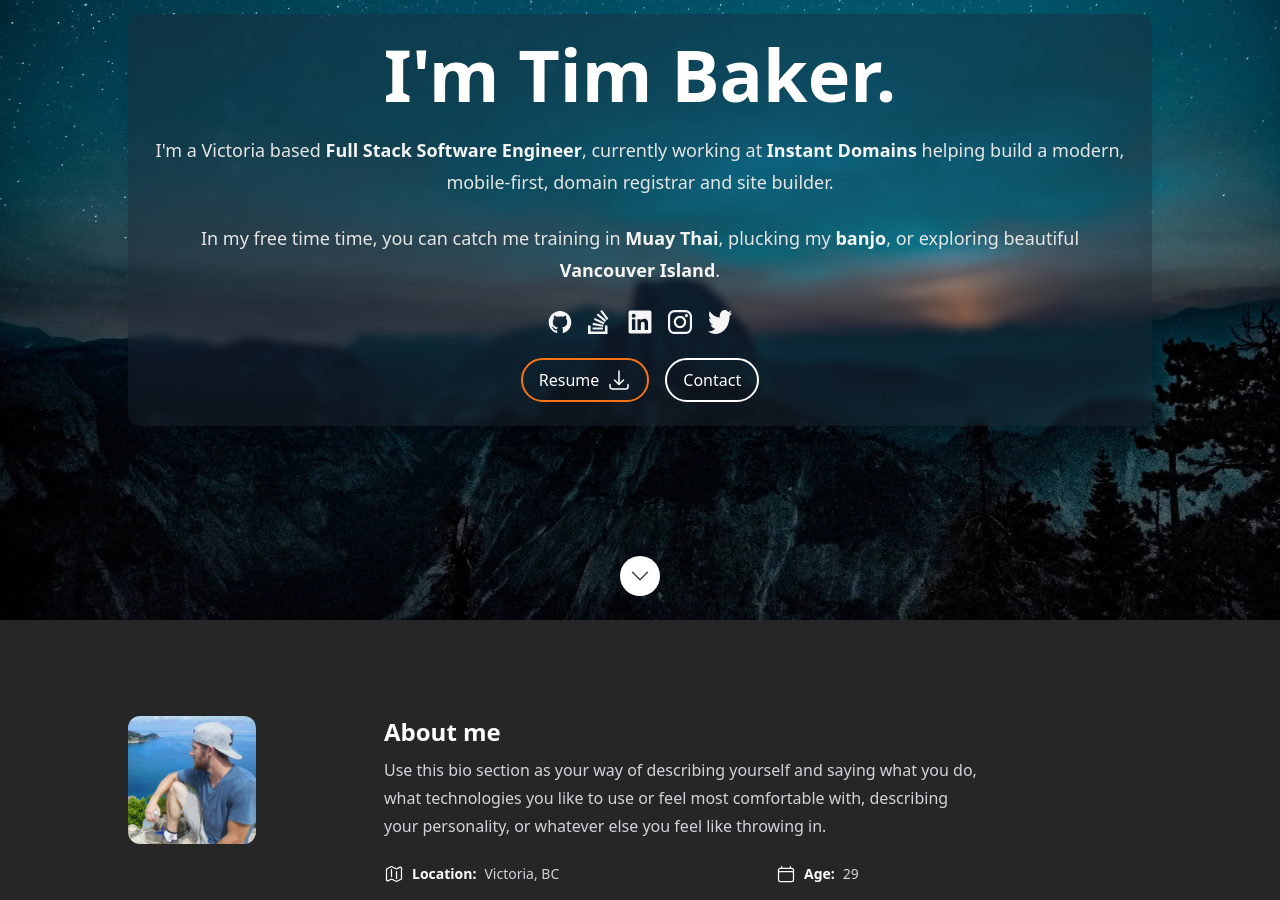
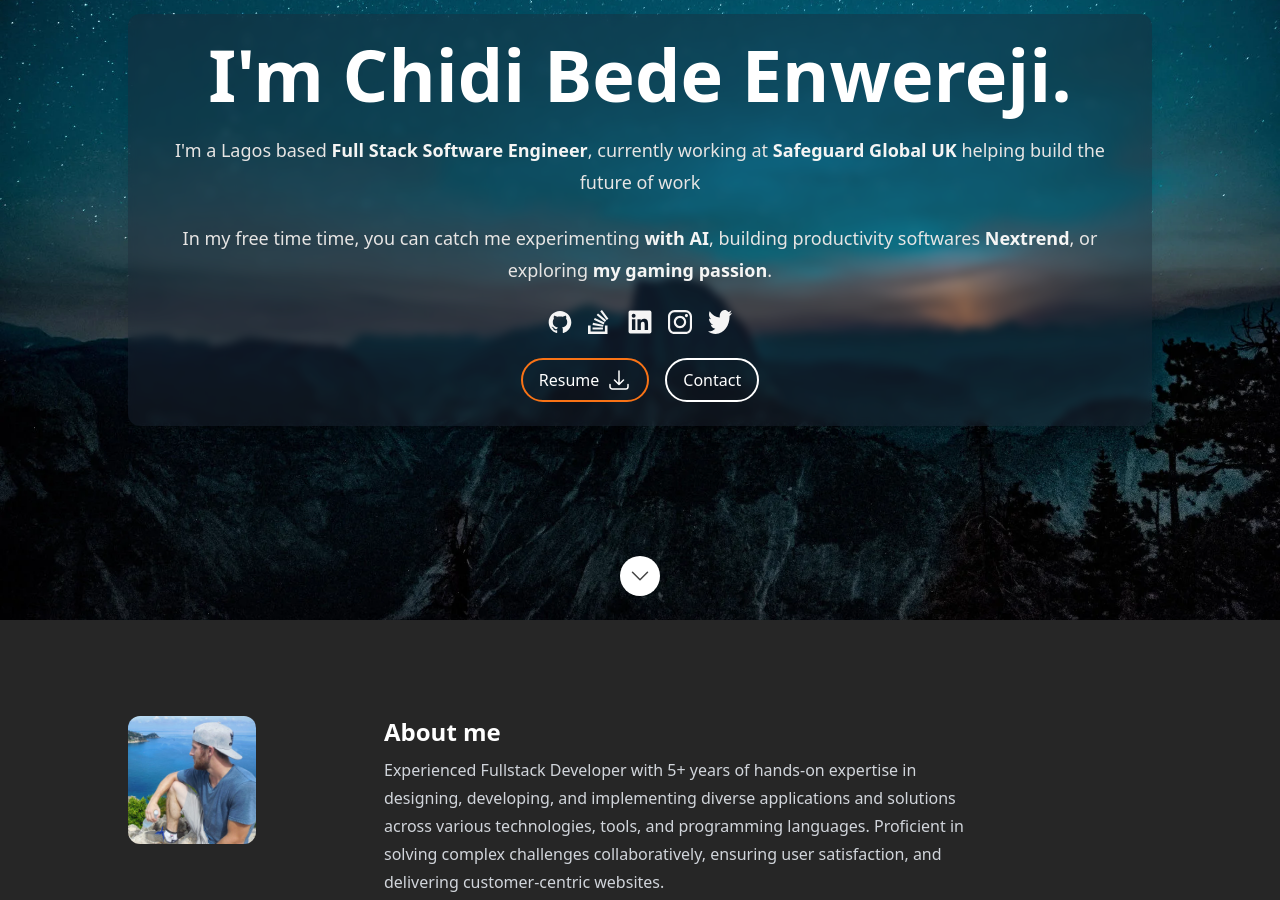
Before and after one commit to chidibede/chidibede-portfolio, a Next.js app: page / in a window 1280 px wide. Shown: the part 180-1080 px from the top of the page. Built offline with nearby package versions, Linux system fonts and the light colour scheme.

Commit message:
initial data change

```diff
--- a/src/data/data.tsx
+++ b/src/data/data.tsx
@@ -69,18 +69,17 @@ export type SectionId = (typeof SectionId)[keyof typeof SectionId];
  */
 export const heroData: Hero = {
   imageSrc: heroImage,
-  name: `I'm Tim Baker.`,
+  name: `I'm Chidi Bede Enwereji.`,
   description: (
     <>
       <p className="prose-sm text-stone-200 sm:prose-base lg:prose-lg">
-        I'm a Victoria based <strong className="text-stone-100">Full Stack Software Engineer</strong>, currently working
-        at <strong className="text-stone-100">Instant Domains</strong> helping build a modern, mobile-first, domain
-        registrar and site builder.
+        I'm a Lagos based <strong className="text-stone-100">Full Stack Software Engineer</strong>, currently working at{' '}
+        <strong className="text-stone-100">Safeguard Global UK</strong> helping build the future of work
       </p>
       <p className="prose-sm text-stone-200 sm:prose-base lg:prose-lg">
-        In my free time time, you can catch me training in <strong className="text-stone-100">Muay Thai</strong>,
-        plucking my <strong className="text-stone-100">banjo</strong>, or exploring beautiful{' '}
-        <strong className="text-stone-100">Vancouver Island</strong>.
+        In my free time time, you can catch me experimenting <strong className="text-stone-100">with AI</strong>,
+        building productivity softwares <strong className="text-stone-100">Nextrend</strong>, or exploring{' '}
+        <strong className="text-stone-100">my gaming passion</strong>.
       </p>
     </>
   ),
@@ -104,16 +103,17 @@ export const heroData: Hero = {
  */
 export const aboutData: About = {
   profileImageSrc: profilepic,
-  description: `Use this bio section as your way of describing yourself and saying what you do, what technologies you like
-  to use or feel most comfortable with, describing your personality, or whatever else you feel like throwing
-  in.`,
+  description: `Experienced Fullstack Developer with 5+ years of hands-on expertise in designing, developing, and
+  implementing diverse applications and solutions across various technologies, tools, and programming languages.
+  Proficient in solving complex challenges
+  collaboratively, ensuring user satisfaction, and delivering customer-centric websites.`,
   aboutItems: [
-    {label: 'Location', text: 'Victoria, BC', Icon: MapIcon},
-    {label: 'Age', text: '29', Icon: CalendarIcon},
-    {label: 'Nationality', text: 'Canadian / Irish', Icon: FlagIcon},
-    {label: 'Interests', text: 'Motorcycles, Muay Thai, Banjos', Icon: SparklesIcon},
-    {label: 'Study', text: 'University of Victoria', Icon: AcademicCapIcon},
-    {label: 'Employment', text: 'Instant Domains, inc.', Icon: BuildingOffice2Icon},
+    {label: 'Location', text: 'Lagos', Icon: MapIcon},
+    {label: 'Age', text: '31', Icon: CalendarIcon},
+    {label: 'Nationality', text: 'Nigeria', Icon: FlagIcon},
+    {label: 'Interests', text: 'Gaming, Research, Teaching', Icon: SparklesIcon},
+    {label: 'Study', text: 'Federal University of Technology Owerri', Icon: AcademicCapIcon},
+    {label: 'Employment', text: 'Safeguard Global UK', Icon: BuildingOffice2Icon},
   ],
 };
 
@@ -130,11 +130,11 @@ export const skills: SkillGroup[] = [
       },
       {
         name: 'French',
-        level: 4,
+        level: 2,
       },
       {
         name: 'Spanish',
-        level: 3,
+        level: 2,
       },
     ],
   },
```
Also changed, not shown: 2 other files (tests, documents, lock files or other folders).
